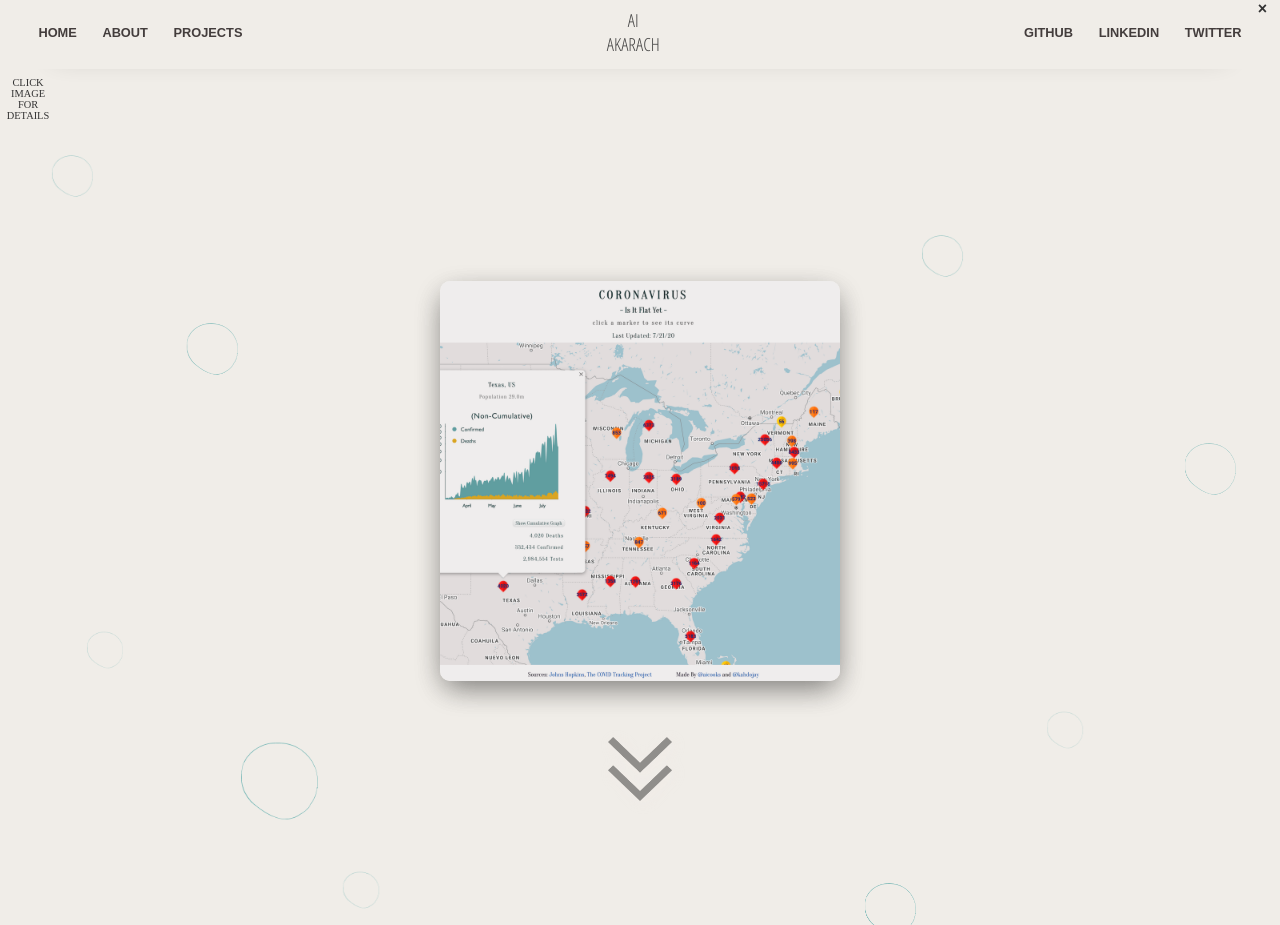
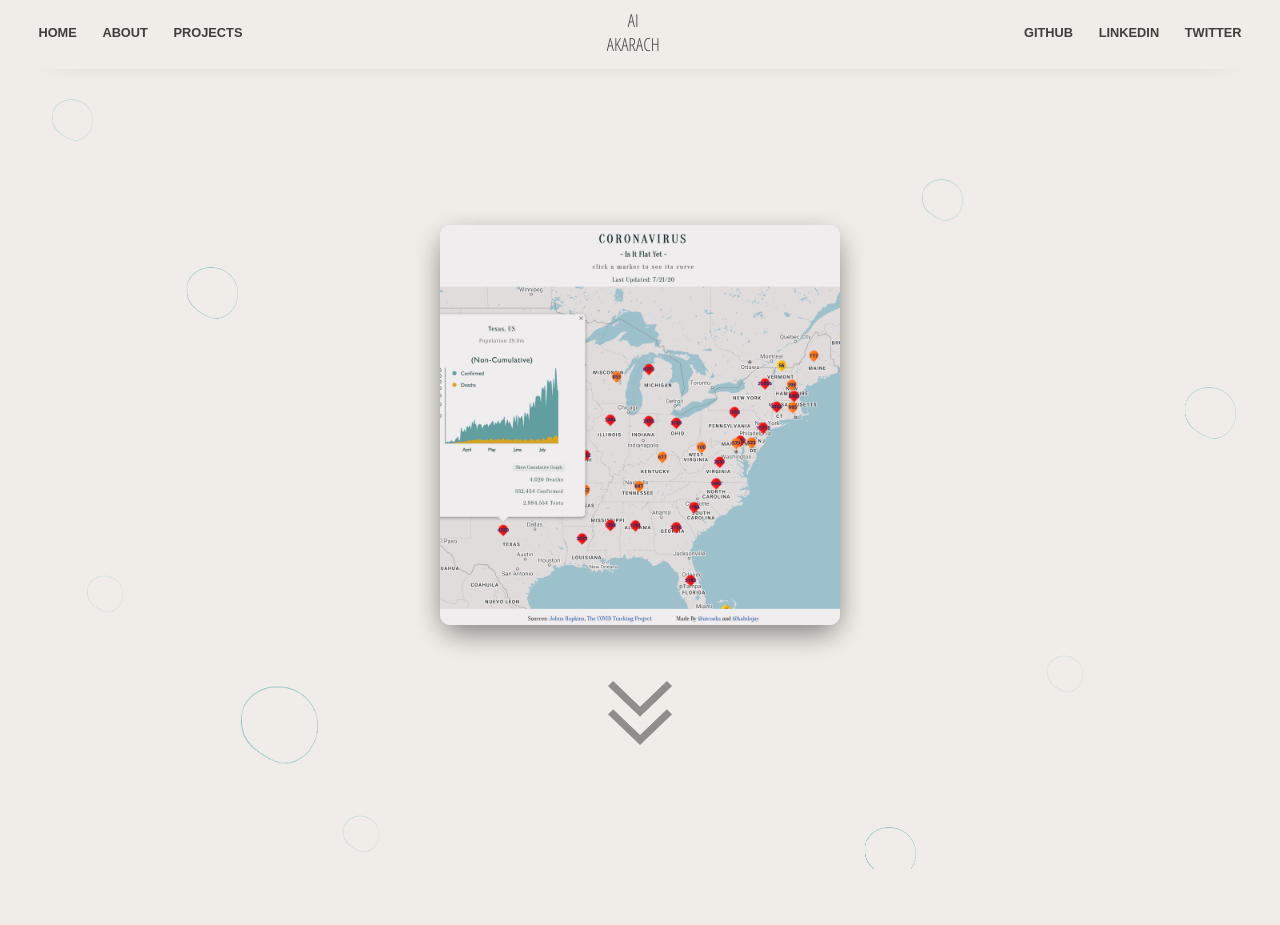
Before and after one commit to aka-ai/portfolio, a React (Create React App) app: page /projects in a window 1280 px wide. After the commit the page ends 869 px from the top, so only its background shows below. Built offline with nearby package versions, Linux system fonts and the light colour scheme; a web font is replaced by a local one.

Commit message:
deleted clickHere popup

```diff
--- a/src/Components/Projects.js
+++ b/src/Components/Projects.js
@@ -22,14 +22,6 @@ class Projects extends React.Component {
   render() {
     return (
       <React.Fragment>
-        {this.state.popupClicked ? <div></div> :
-          <div className="popup" >
-            <p className="close" onClick={this.popupClickHandle}>×</p>
-            <div className="content">
-              click image for details
-            </div>
-          </div>
-        }
         <Parallax ref={ref => (this.parallax = ref)} pages={6}>
           {constants.bubbleBackground.map((el, idx) => (
             <ParallaxLayer key={idx} offset={el.offset} speed={el.speed} style={el.style}>
@@ -52,7 +44,7 @@ class Projects extends React.Component {
                   >
                     {({ opacity, transform }) => {
                       return (
-                        <React.Fragment >
+                        <React.Fragment  >
                           <animated.div
                             onClick={() => this.clickHandle(project)}
                             className='project-image-container'
```
